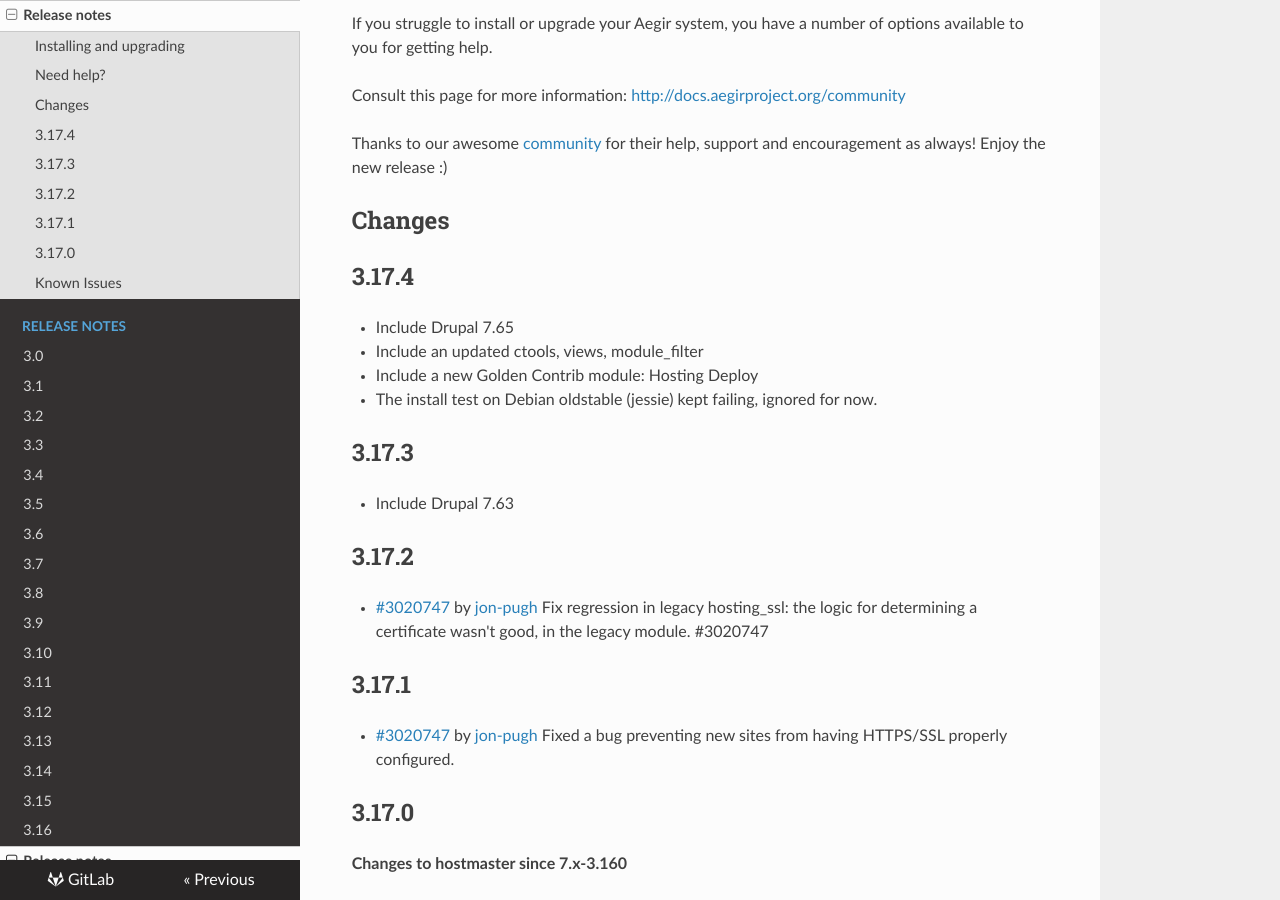
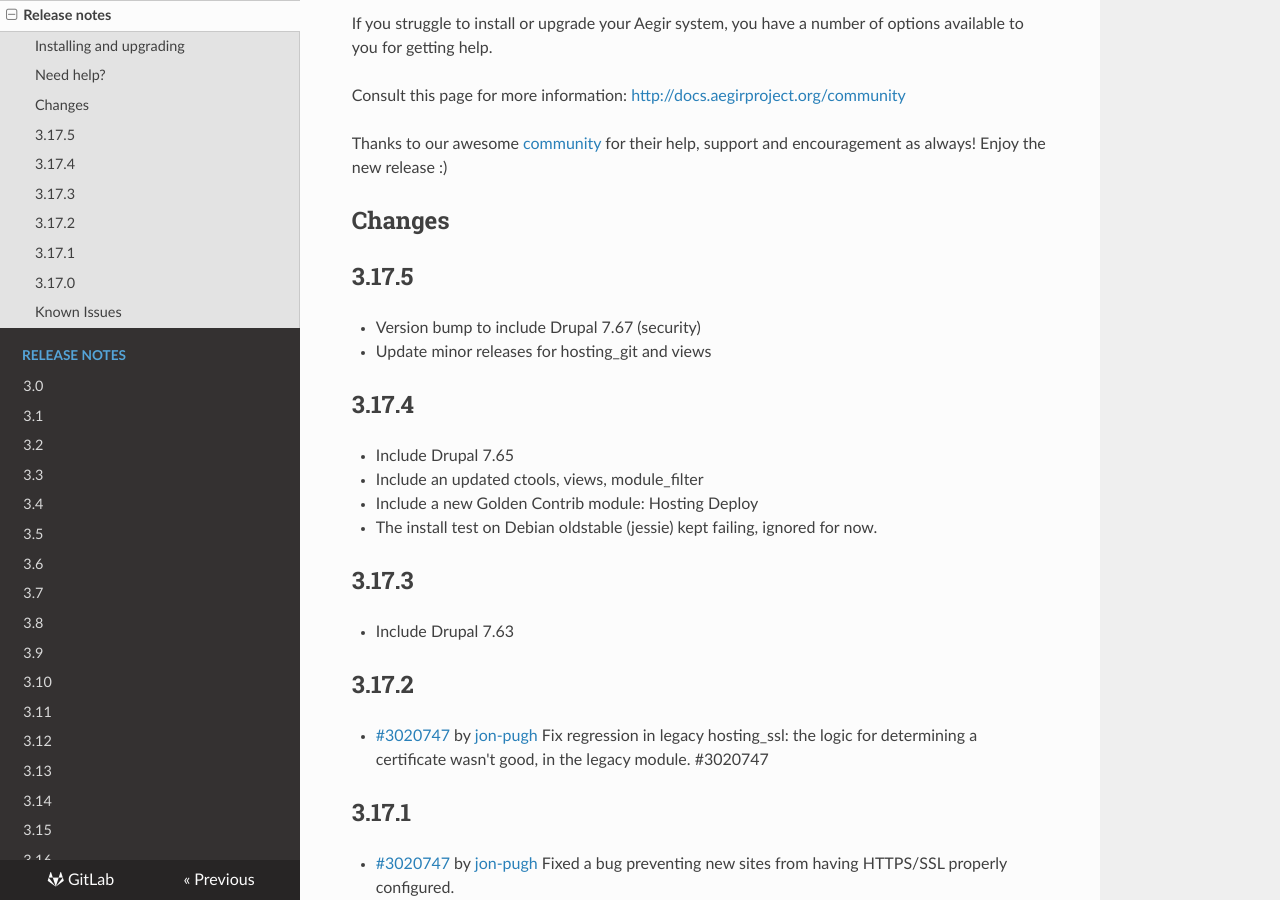
Before and after one commit to aegir-project/documentation, an MkDocs documentation site: the page built from docs/release-notes/3.17.md, in a window 1280 px wide and 900 px high, scrolled down 1004 px. Built offline with MkDocs 1.6.1, drawn with Linux system fonts in a browser that asks for light colours; nearby versions of some CDN libraries; old or Windows-style settings are respelled for this version of MkDocs.

Commit message:
Minor release 3.17.5

```diff
--- a/docs/release-notes/3.17.md
+++ b/docs/release-notes/3.17.md
@@ -43,6 +43,11 @@
 
 Changes
 -------
+
+## 3.17.5
+
+* Version bump to include Drupal 7.67 (security)
+* Update minor releases for hosting_git and views
 
 ## 3.17.4
 
```
